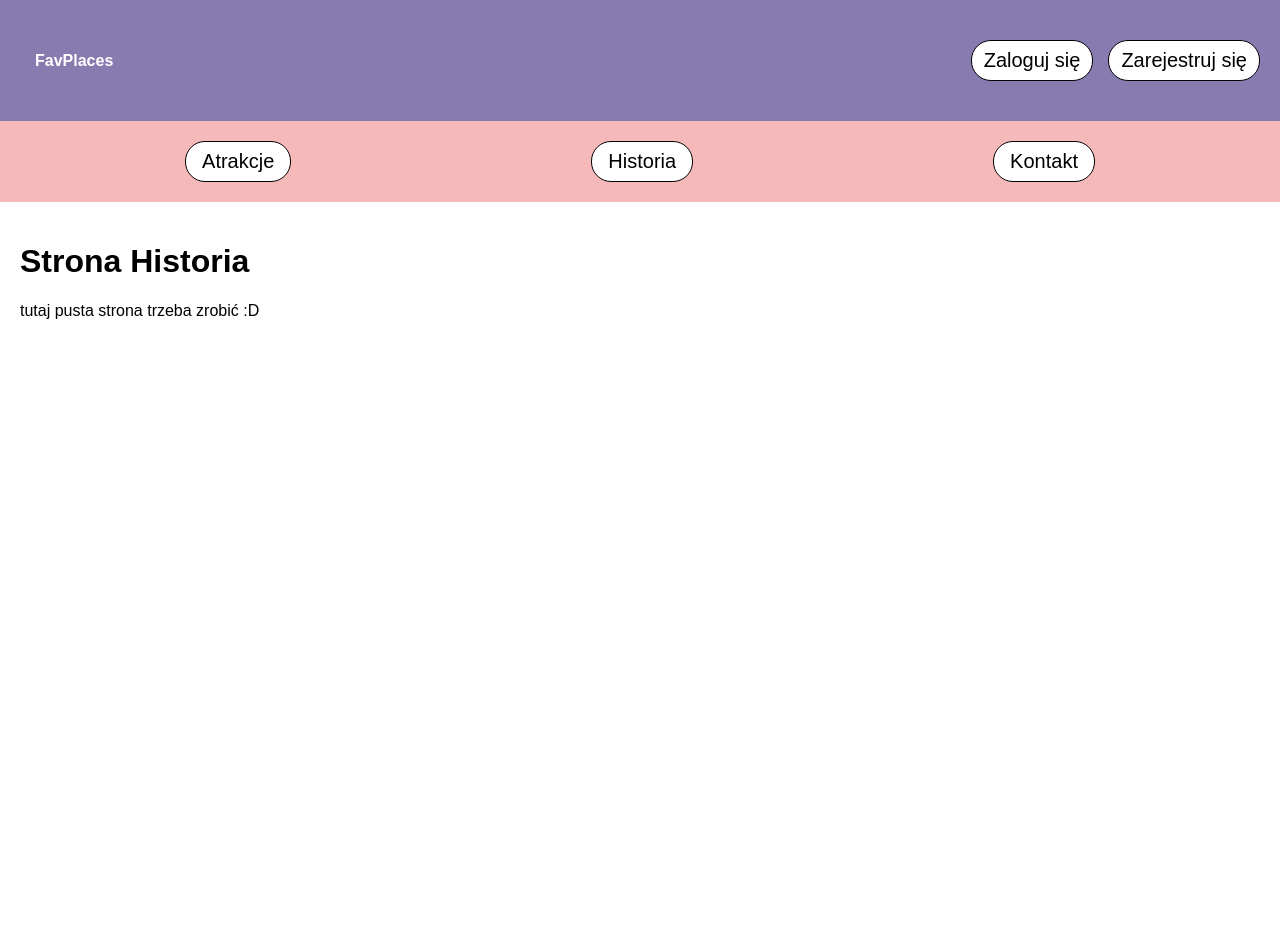
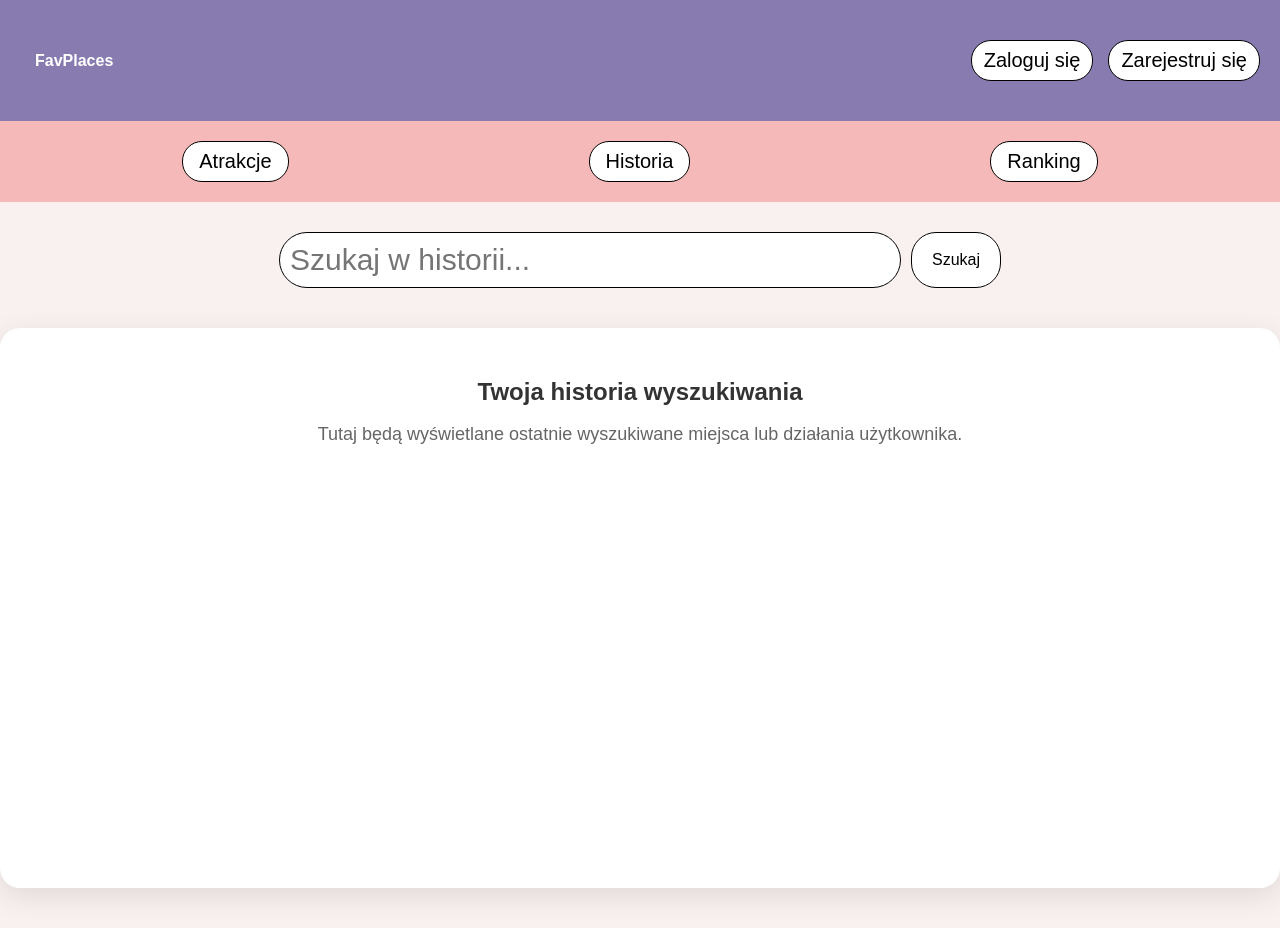
Before and after one commit to Naver510/FavPlaces, a Django app: page /historia/ in a window 1280 px wide. Before the commit the page ends 319 px from the top, so only its background shows below. Run offline with Django 4.2, Linux system fonts and the light colour scheme.

Commit message:
frontend (logowanie, rejestracja, historia itp)

```diff
--- /dev/null
+++ b/favplaces/app/static/css/historia.css
@@ -0,0 +1,58 @@
+body {
+    background: #f9f1f0;
+}
+
+.his-search-bar {
+    display: flex;
+    justify-content: center;
+    margin-top: 30px;
+}
+
+.his-search-form {
+    display: flex;
+    gap: 10px;
+}
+
+.his-search-form input[type="text"] {
+    padding: 10px;
+    border-radius: 30px;
+    border: 1px solid #000000;
+    font-size: 30px;
+    width: 600px;  /* Szerokość paska wyszukiwania */
+}
+
+.his-search-form button {
+    padding: 10px 20px;
+    background-color: #ffffff;
+    color: #000000;
+    border: 1px solid #000000;
+    font-size: 16px;
+    border-radius: 25px;
+    cursor: pointer;
+}
+
+.his-search-form button:hover {
+    color: #f4b9b8;
+}
+
+.shadow-panel {
+  background-color: #ffffff;
+  border-radius: 20px;
+  padding: 30px;
+  margin: 40px auto;
+  max-width: 1500px;
+  height: 500px;
+  box-shadow: 0 8px 30px rgba(0, 0, 0, 0.1);
+  text-align: center;
+}
+
+.shadow-panel h2 {
+  margin-bottom: 15px;
+  font-size: 24px;
+  color: #333;
+}
+
+.shadow-panel p {
+  font-size: 18px;
+  color: #666;
+}
--- a/favplaces/app/static/css/home.css
+++ b/favplaces/app/static/css/home.css
@@ -1,3 +1,7 @@
+body {
+    background: #f9f1f0;
+}
+
 .content {
     padding: 20px;
 }
@@ -33,7 +37,7 @@
 }
 
 .home-search-form button:hover {
-    background-color: #f4b9b8;
+    color: #f4b9b8;
 }
 
 /*przycisk dodawania atrakcji*/
--- a/favplaces/app/static/css/main.css
+++ b/favplaces/app/static/css/main.css
@@ -38,7 +38,7 @@ a, a:hover, a:visited{
 }
 
 .navbar button:hover {
-    background-color: #f4b9b8;
+    color: #f4b9b8;
 }
 
 .user-info {
--- a/favplaces/app/templates/app/atrakcje.html
+++ b/favplaces/app/templates/app/atrakcje.html
@@ -32,14 +32,13 @@
     <div class="sub-navbar">
         <a href="{% url 'atrakcje' %}">Atrakcje </a>
         <a href="{% url 'historia' %}">Historia </a>
-        <a href="{% url 'kontakt' %}">Kontakt </a>
+        <a href="{% url 'ranking' %}">Ranking </a>
     </div>
 
     <div class="content">
         <div class="atrakcje-search-bar">
             <form method="get" action="{% url 'atrakcje' %}" class="atrakcje-search-form">
                 <input type="text" name="q" placeholder="Szukaj miejsc..." value="{{ query }}">
-                <button type="submit">Szukaj</button>
                 <select name="sort" class="sort-dropdown" onchange="this.form.submit()">
                     <option value="" {% if not request.GET.sort %}selected{% endif %}>Sortowanie</option>
                     <option value="asc" {% if request.GET.sort == "asc" %}selected{% endif %}>Alfabetycznie ↑</option>
@@ -48,7 +47,7 @@
             </form>
                 {% if uzytkownik %}
                     <a href="{% url 'dodaj_miejsce' %}">
-                        <button class="add-place-button">Dodaj miejsce</button>
+                        <button class="add-place-button">Dodaj atrakcje</button>
                     </a>
                 {% endif %}
 
--- a/favplaces/app/templates/app/historia.html
+++ b/favplaces/app/templates/app/historia.html
@@ -5,7 +5,7 @@
     <meta charset="UTF-8" />
     <title>Historia</title>
     <link rel="stylesheet" href="{% static 'css/main.css' %}" />
-    <link rel="stylesheet" href="{% static 'css/home.css' %}" />
+    <link rel="stylesheet" href="{% static 'css/historia.css' %}" />
   </head>
   <body>
     <div class="navbar">
@@ -32,12 +32,23 @@
     <div class="sub-navbar">
       <a href="{% url 'atrakcje' %}">Atrakcje</a>
       <a href="{% url 'historia' %}">Historia</a>
-      <a href="{% url 'kontakt' %}">Kontakt</a>
+      <a href="{% url 'ranking' %}">Ranking</a>
     </div>
 
     <div class="content">
-      <h1>Strona Historia</h1>
-      <p>tutaj pusta strona trzeba zrobić :D</p>
+      <!-- Pasek wyszukiwania historii -->
+      <div class="his-search-bar">
+        <form class="his-search-form" method="get" action="{% url 'historia' %}">
+          <input type="text" name="q" placeholder="Szukaj w historii...">
+          <button type="submit">Szukaj</button>
+        </form>
+      </div>
+
+      <div class="shadow-panel">
+        <h2>Twoja historia wyszukiwania</h2>
+        <p>Tutaj będą wyświetlane ostatnie wyszukiwane miejsca lub działania użytkownika.</p>
+      </div>
+
     </div>
   </body>
 </html>
--- a/favplaces/app/templates/app/logowanie.html
+++ b/favplaces/app/templates/app/logowanie.html
@@ -1,7 +1,6 @@
 {% load static %}
 <html>
 <head>
-    <title>Logowanie</title>
     <link rel="stylesheet" type="text/css" href="{% static 'css/login_register.css' %}">
 </head>
 <body>
--- a/favplaces/app/templates/app/miejsce_szczegoly.html
+++ b/favplaces/app/templates/app/miejsce_szczegoly.html
@@ -32,7 +32,7 @@
     <div class="sub-navbar">
         <a href="{% url 'atrakcje' %}">Atrakcje </a>
         <a href="{% url 'historia' %}">Historia </a>
-        <a href="{% url 'kontakt' %}">Kontakt </a>
+        <a href="{% url 'ranking' %}">Ranking </a>
     </div>
 
     <div class="content">
--- a/favplaces/app/templates/app/strona_glowna.html
+++ b/favplaces/app/templates/app/strona_glowna.html
@@ -35,7 +35,7 @@
     <div class="sub-navbar">
       <a href="{% url 'atrakcje' %}">Atrakcje </a>
       <a href="{% url 'historia' %}">Historia </a>
-      <a href="{% url 'kontakt' %}">Kontakt </a>
+      <a href="{% url 'ranking' %}">Ranking </a>
     </div>
 
     <div class="content">
--- a/favplaces/app/urls.py
+++ b/favplaces/app/urls.py
@@ -8,7 +8,7 @@ urlpatterns = [
     path('', views.strona_glowna, name='strona_glowna'),
     path('atrakcje/', views.atrakcje, name='atrakcje'),
     path('historia/', views.historia, name='historia'),
-    path('kontakt/', views.kontakt, name='kontakt'),
+    path('ranking/', views.ranking, name='ranking'),
     path('wyloguj/', views.wyloguj, name='wyloguj'),
     path('dodaj/', views.dodaj_miejsce, name='dodaj_miejsce'),
     path('miejsce/<int:id>/', views.miejsce_szczegoly, name='miejsce_szczegoly'),
--- a/favplaces/app/views.py
+++ b/favplaces/app/views.py
@@ -13,7 +13,7 @@ def rejestracja(request):
             uzytkownik.ID_Uprawnienia = Uprawnienia.objects.get(ID_Uprawnienia=2)
             uzytkownik.ID_Użytkownik = Uzytkownik.objects.count() + 1
             uzytkownik.save()
-            return redirect('/')
+            return redirect('strona_glowna')
     else:
         form = RejestracjaForm()
 
@@ -31,7 +31,7 @@ def logowanie(request):
             try:
                 uzytkownik = Uzytkownik.objects.get(Mail=email, Hasło=haslo)
                 request.session['uzytkownik_id'] = uzytkownik.ID_Użytkownik
-                return redirect('atrakcje')  # nazwij tak swój widok docelowy
+                return redirect('strona_glowna')  # nazwij tak swój widok docelowy
             except Uzytkownik.DoesNotExist:
                 blad = "Nieprawidłowy email lub hasło."
     else:
@@ -91,7 +91,7 @@ def historia(request):
     return render(request, 'app/historia.html', {'uzytkownik': uzytkownik})
 
 
-def kontakt(request):
+def ranking(request):
     uzytkownik = None
     uzytkownik_id = request.session.get('uzytkownik_id')
     if uzytkownik_id:
@@ -100,7 +100,7 @@ def kontakt(request):
         except Uzytkownik.DoesNotExist:
             request.session.flush()
 
-    return render(request, 'app/kontakt.html', {'uzytkownik': uzytkownik})
+    return render(request, 'app/ranking.html', {'uzytkownik': uzytkownik})
 
 
 
```
Also changed, not shown: favplaces/app/static/css/atrakcje.css (+13 -25 lines), favplaces/app/static/css/dodaj_miejsce.css (+8 -6 lines), favplaces/app/static/css/login_register.css (+10 -6 lines), favplaces/app/static/css/ranking.css (added, +41 -0 lines), favplaces/app/templates/app/dodaj_miejsce.html (+1 -25 lines), favplaces/app/templates/app/ranking.html (renamed from favplaces/app/templates/app/kontakt.html, +16 -5 lines).
